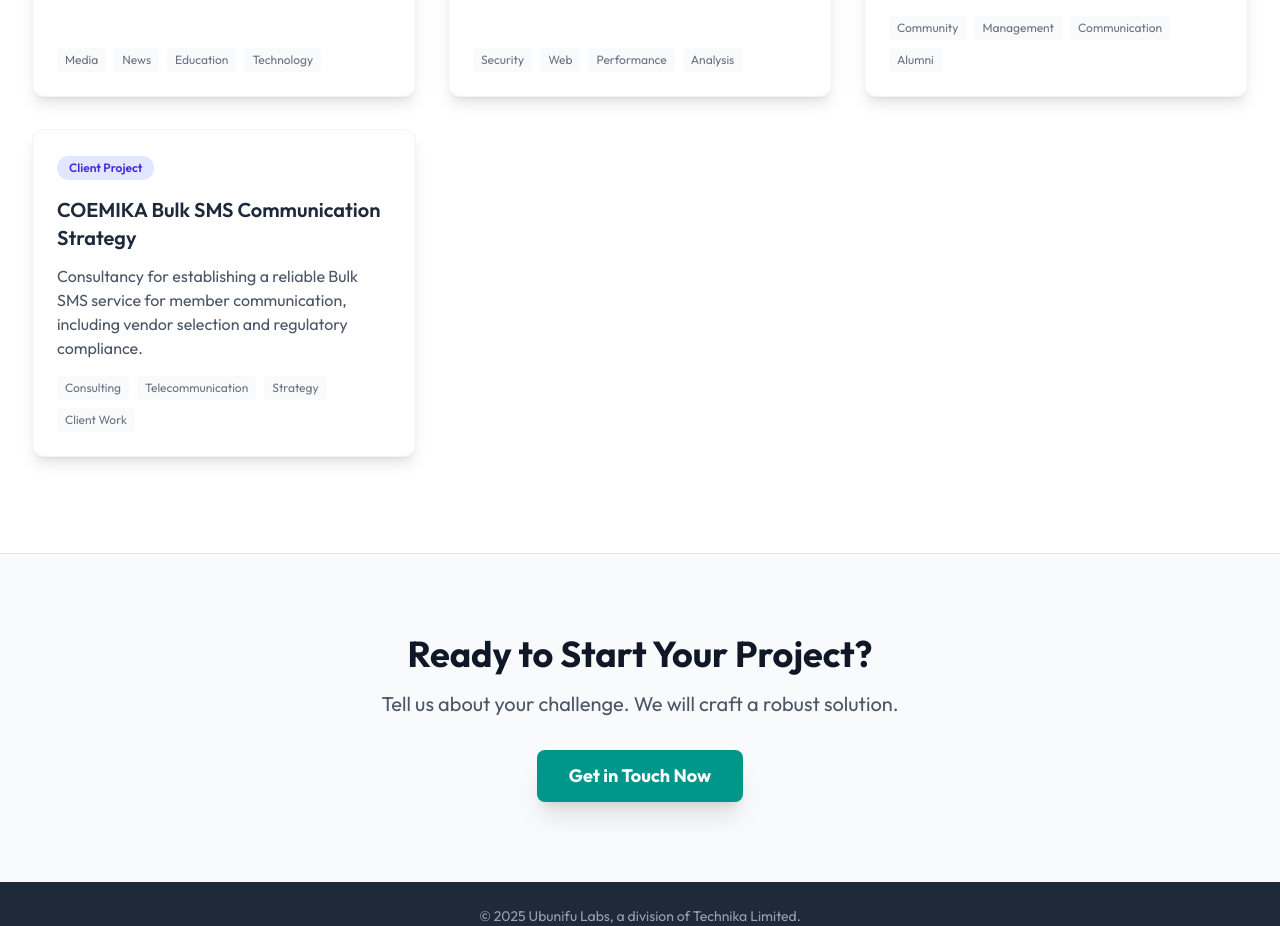
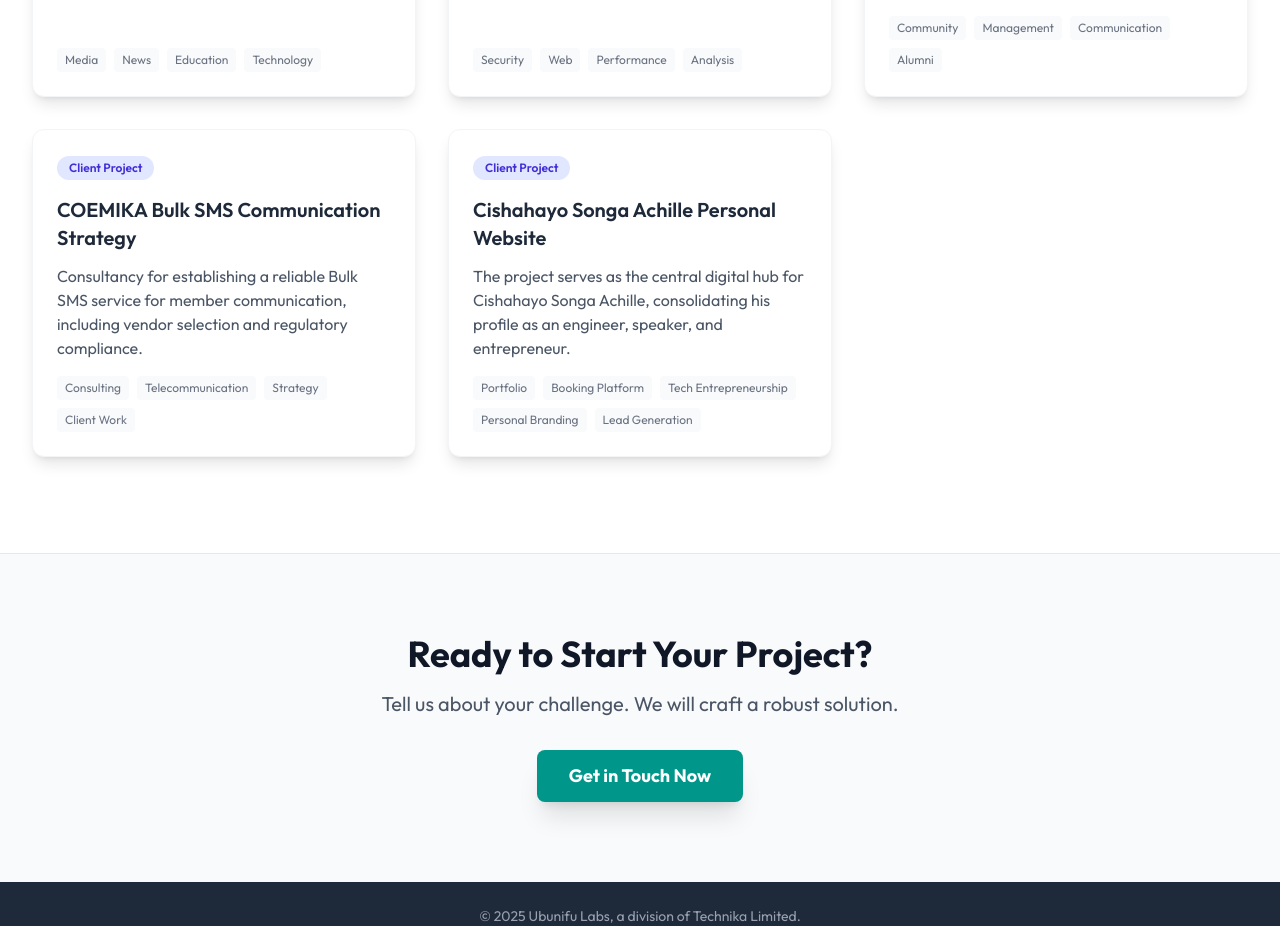
Before and after one commit to techinika/ubunifu-website, a Next.js app: page / in a window 1280 px wide. Shown: the part 1046-1972 px from the top of the page. Built offline with nearby package versions, Linux system fonts and the light colour scheme; no server answers.

Commit message:
Added a new project

```diff
--- a/data/projects.ts
+++ b/data/projects.ts
@@ -79,20 +79,54 @@
     link: "#",
   },
   {
-    id: 'coemika-sms',
-    title: 'COEMIKA Bulk SMS Communication Strategy',
-    client: 'COEMIKA COOPERATIVE',
-    summary: 'Consultancy for establishing a reliable Bulk SMS service for member communication, including vendor selection and regulatory compliance.',
+    id: "coemika-sms",
+    title: "COEMIKA Bulk SMS Communication Strategy",
+    client: "COEMIKA COOPERATIVE",
+    summary:
+      "Consultancy for establishing a reliable Bulk SMS service for member communication, including vendor selection and regulatory compliance.",
     description: `
         <p>COEMIKA COOPERATIVE approached Ubunifu Labs to solve a critical communication challenge: reaching their large member base quickly and affordably. Our goal was to establish a reliable, compliant Bulk SMS service.</p>
         <p>We conducted a thorough consultation, explaining the entire process, including regulatory requirements (Sender ID approval from RURA) and operational costs. We then provided strategic guidance on selecting the optimal service provider (Call Africa).</p>
         <p>Our ongoing role includes documentation, process assistance, and continuous follow-up to ensure a smooth transition to the new communication channel once regulatory approval is secured. This project highlights our ability to deliver technical strategy and implementation support, not just code.</p>
     `,
-    technologies: ['Strategic Consulting', 'Vendor Evaluation', 'Regulatory Compliance', 'Process Documentation'],
-    duration: '1 Month (Consultation and Implementation)',
-    status: 'Ongoing',
-    tags: ['Consulting', 'Telecommunication', 'Strategy', 'Client Work'],
+    technologies: [
+      "Strategic Consulting",
+      "Vendor Evaluation",
+      "Regulatory Compliance",
+      "Process Documentation",
+    ],
+    duration: "1 Month",
+    status: "Completed",
+    tags: ["Consulting", "Telecommunication", "Strategy", "Client Work"],
     isOurOwn: false,
+    type: "Consulting",
     link: "#",
-  }
+  },
+  {
+    id: "achille-songa-website-2025",
+    title: "Cishahayo Songa Achille Personal Website",
+    description: `<p>A high-impact, modern personal portfolio and professional hub designed to showcase expertise, manage bookings, and facilitate direct collaboration for a software engineer and tech entrepreneur.</p> <p>The primary function is to drive user engagement and convert visitors into collaborators or clients through a streamlined booking and contact process.</p>`,
+    tags: [
+      "Portfolio",
+      "Booking Platform",
+      "Tech Entrepreneurship",
+      "Personal Branding",
+      "Lead Generation",
+    ],
+    isOurOwn: false,
+    client: "Cishahayo Songa Achille",
+    summary:
+      "The project serves as the central digital hub for Cishahayo Songa Achille, consolidating his profile as an engineer, speaker, and entrepreneur. ",
+    technologies: [
+      "Next.js",
+      "TypeScript",
+      "Tailwind CSS",
+      "React",
+      "State Management (Local/Context)",
+    ],
+    duration: "1 Week",
+    status: "Completed",
+    type: "Software Development",
+    link: "https://achillesonga.com",
+  },
 ];
```
